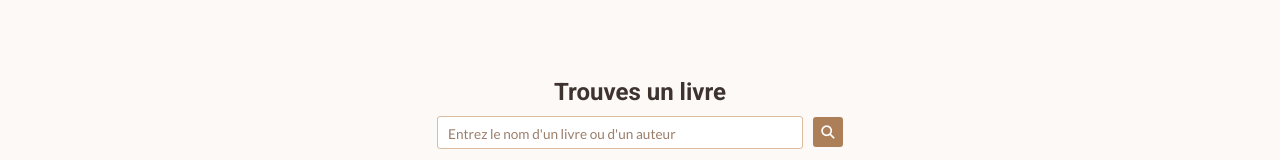
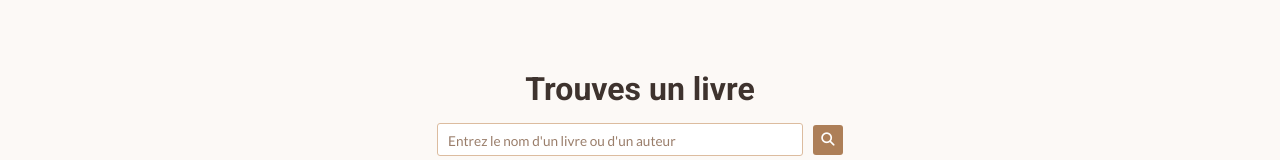
Before and after one commit to AlexDDevv/My-library, a React (Vite) app: page /recherche in a window 1280 px wide. Shown: the part 247-407 px from the top of the page. Built offline with nearby package versions, Linux system fonts and the light colour scheme; no server answers.

Commit message:
add type "button" to BookBtn add a better alt for banner img change title size in research page

```diff
--- a/src/assets/sass/components/Research/_findBook.scss
+++ b/src/assets/sass/components/Research/_findBook.scss
@@ -7,9 +7,15 @@
         text-align: center;
 
         .title-search {
+            color: $title-color;
             font-family: $title-font;
-            color: $title-color;
-            margin-bottom: 10px;
+            font-size: 2rem;
+            margin-bottom: 15px;
+
+            @media screen and (max-width: 768px) {
+                font-size: 1.5rem;
+                margin-bottom: 10px;
+            }
         }
         .search-bar {
             @include center;
--- a/src/components/Banner/Banner.jsx
+++ b/src/components/Banner/Banner.jsx
@@ -5,7 +5,7 @@ export default function Banner({ banner, location }) {
     <div className='banner'>
         <img
             src={banner}
-            alt="Image d'illustration d'une femme lisant un livre"
+            alt="Une femme lisant un livre confortablement installée dans un fauteuil"
             className={location}
         />
     </div>
--- a/src/components/Book/BookBtn.jsx
+++ b/src/components/Book/BookBtn.jsx
@@ -2,6 +2,6 @@ import React from 'react'
 
 export default function BookBtn({ addOrRemove, contentBtn }) {
     return (
-        <button className="add-book" onClick={addOrRemove}>{contentBtn}</button>
+        <button type='button' className="add-book" onClick={addOrRemove}>{contentBtn}</button>
     )
 }
```
